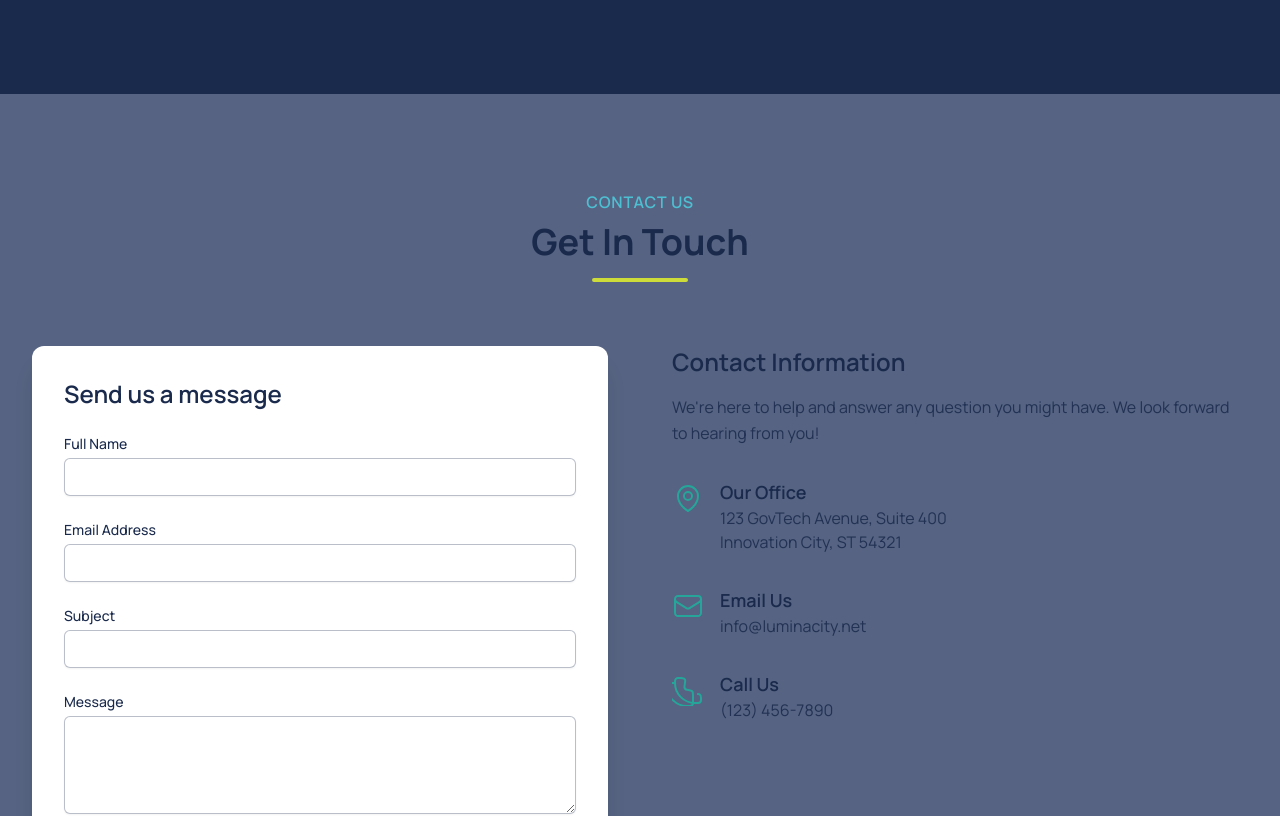
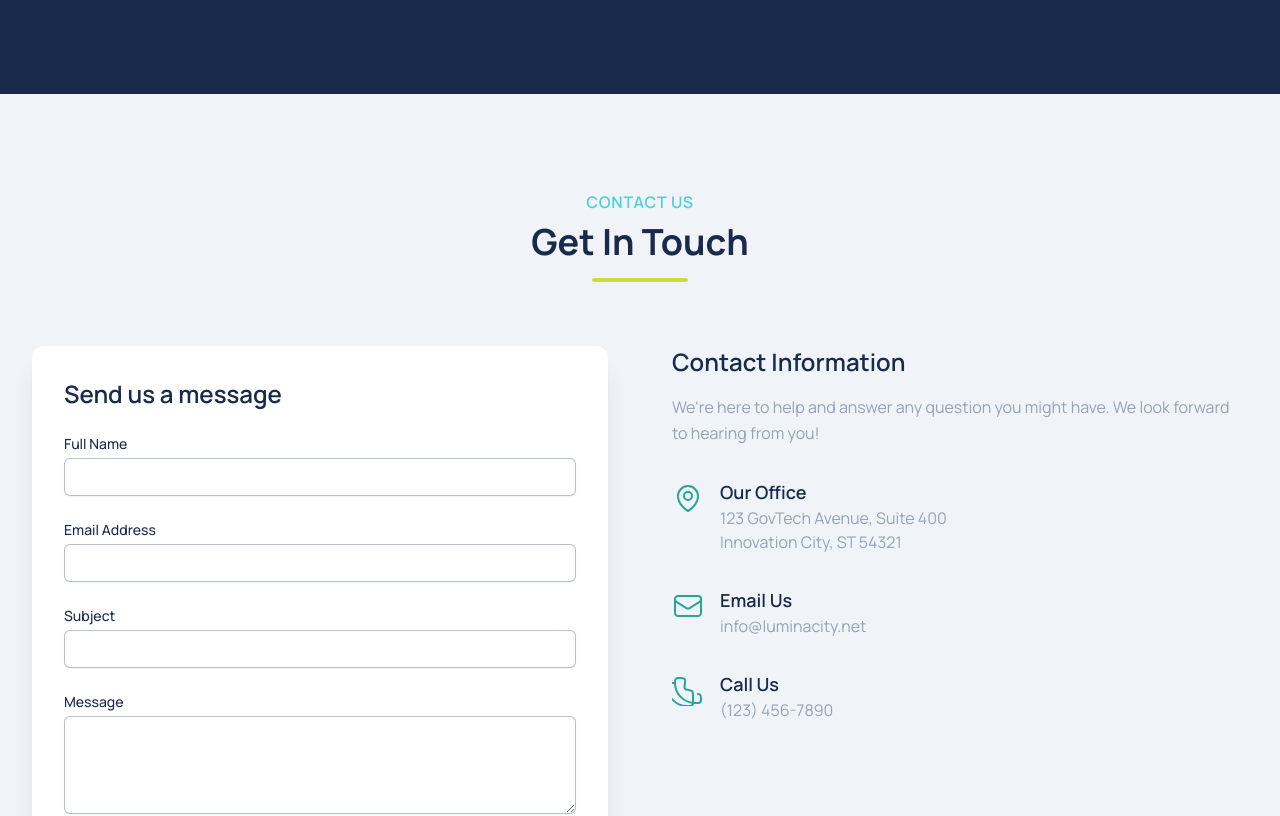
Before and after one commit to hperugu/luminacity, a React (Vite) app: page / in a window 1280 px wide. Shown: the part 4071-4887 px from the top of the page. Built offline with nearby package versions, Linux system fonts and the light colour scheme.

Commit message:
Updated ContactSection.tsx

```diff
--- a/src/sections/ContactSection.tsx
+++ b/src/sections/ContactSection.tsx
@@ -29,8 +29,12 @@ const ContactSection: React.FC<SectionProps> = ({ id }) => {
   };
 
   return (
-    <SectionContainer id={id} className="section-on-light-bg" hasPattern>
-      <SectionTitle title="Get In Touch" subtitle="Contact Us" className="section-title-heading"/>
+    <SectionContainer id={id} className="bg-neutral-very-light" hasPattern>
+      <SectionTitle
+        title="Get In Touch"
+        subtitle="Contact Us"
+        className="text-neutral-dark"
+      />
       <div className="grid md:grid-cols-2 gap-16">
         <div className="bg-white p-8 rounded-xl shadow-xl"> {/* Form card remains white */}
           <h3 className="text-2xl font-semibold text-neutral-dark mb-6">Send us a message</h3>
```
